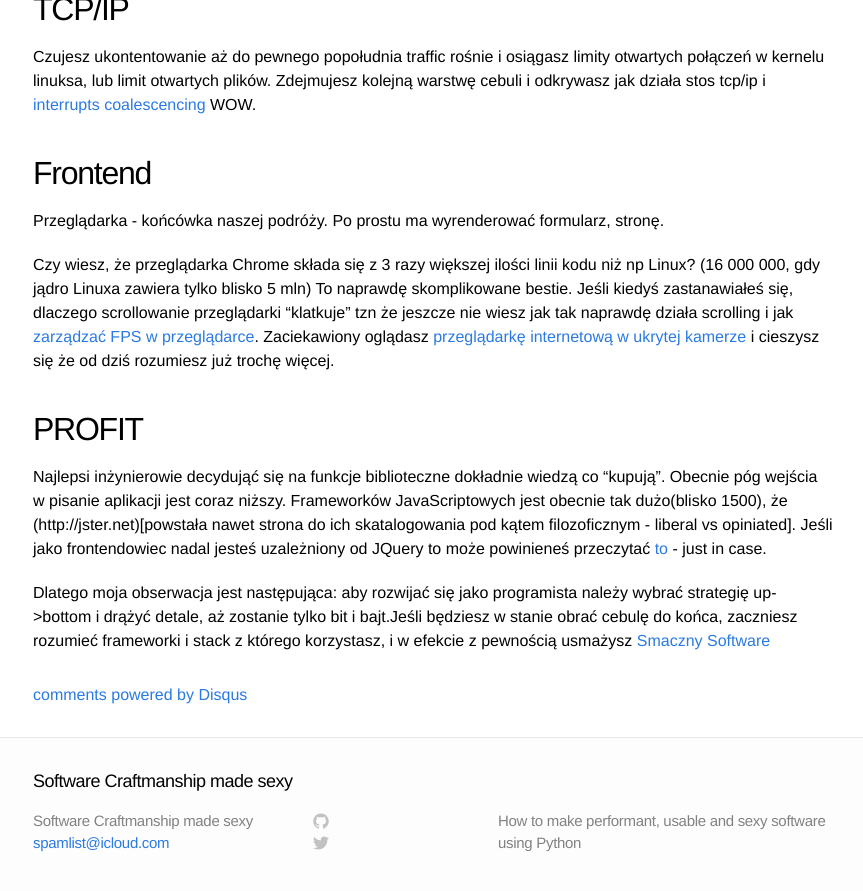
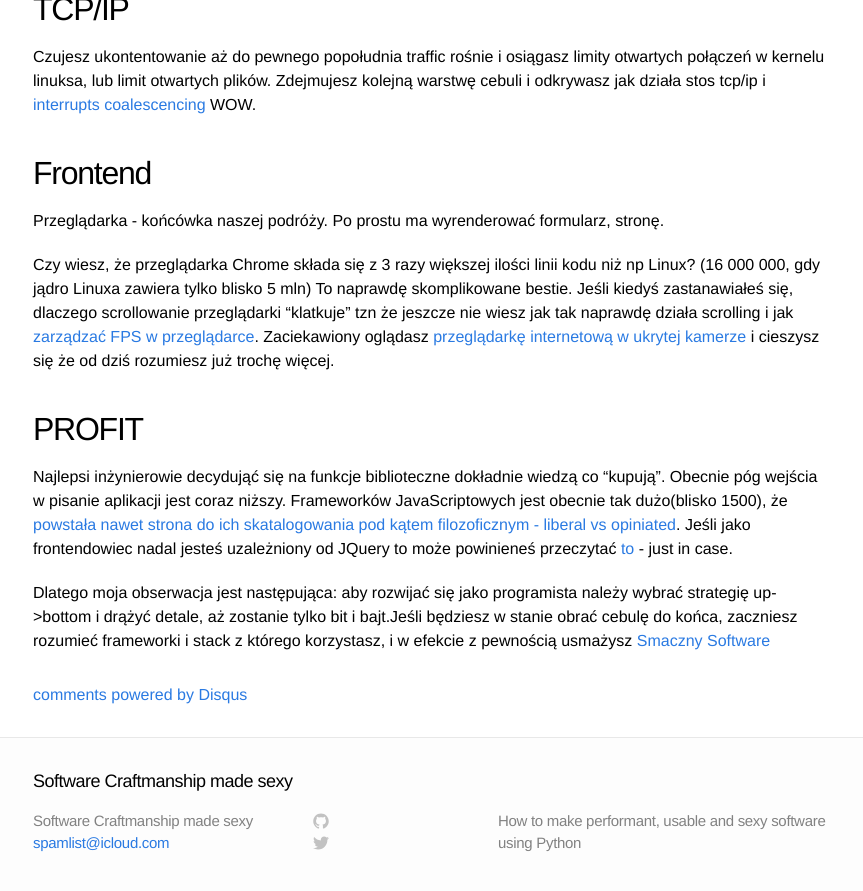
Before and after one commit to vi4m/vi4m.github.io, a Jekyll site: the page built from _posts/2015-01-02-settle.md, in a window 1280 px wide and 900 px high, scrolled down 1637 px. Shown: the top 891 px of the window, without its empty margins (207-1070 px from the left). Built offline with Jekyll 4.4.1, drawn with Linux system fonts in a browser that asks for light colours; comment, search, counter and statistics services are not loaded; some of the changed lines change nothing that is shown.

Commit message:
Update 2015-01-02-settle.md

```diff
--- a/_posts/2015-01-02-settle.md
+++ b/_posts/2015-01-02-settle.md
@@ -47,6 +47,6 @@ Czy wiesz, że przeglądarka Chrome składa się z 3 razy większej ilości lini
 
 ## PROFIT
 
-Najlepsi inżynierowie decydująć się na funkcje biblioteczne dokładnie wiedzą co "kupują". Obecnie póg wejścia w pisanie aplikacji jest coraz niższy. Frameworków JavaScriptowych jest obecnie tak dużo(blisko 1500), że  (http://jster.net)[powstała nawet strona do ich skatalogowania pod kątem filozoficznym - liberal vs opiniated]. Jeśli jako frontendowiec nadal jesteś uzależniony od JQuery to może powinieneś przeczytać [to](http://youmightnotneedjquery.com) - just in case.
+Najlepsi inżynierowie decydująć się na funkcje biblioteczne dokładnie wiedzą co "kupują". Obecnie póg wejścia w pisanie aplikacji jest coraz niższy. Frameworków JavaScriptowych jest obecnie tak dużo(blisko 1500), że [powstała nawet strona do ich skatalogowania pod kątem filozoficznym - liberal vs opiniated](http://jster.net). Jeśli jako frontendowiec nadal jesteś uzależniony od JQuery to może powinieneś przeczytać [to](http://youmightnotneedjquery.com) - just in case.
 
 Dlatego moja obserwacja jest następująca: aby rozwijać się jako programista należy wybrać strategię up->bottom i drążyć detale, aż zostanie tylko bit i bajt.Jeśli będziesz w stanie obrać cebulę do końca, zaczniesz rozumieć frameworki i stack z którego korzystasz, i w efekcie z pewnością usmażysz [Smaczny Software](https://www.youtube.com/watch?v=khtLkmpM28I&spfreload=10)
```
